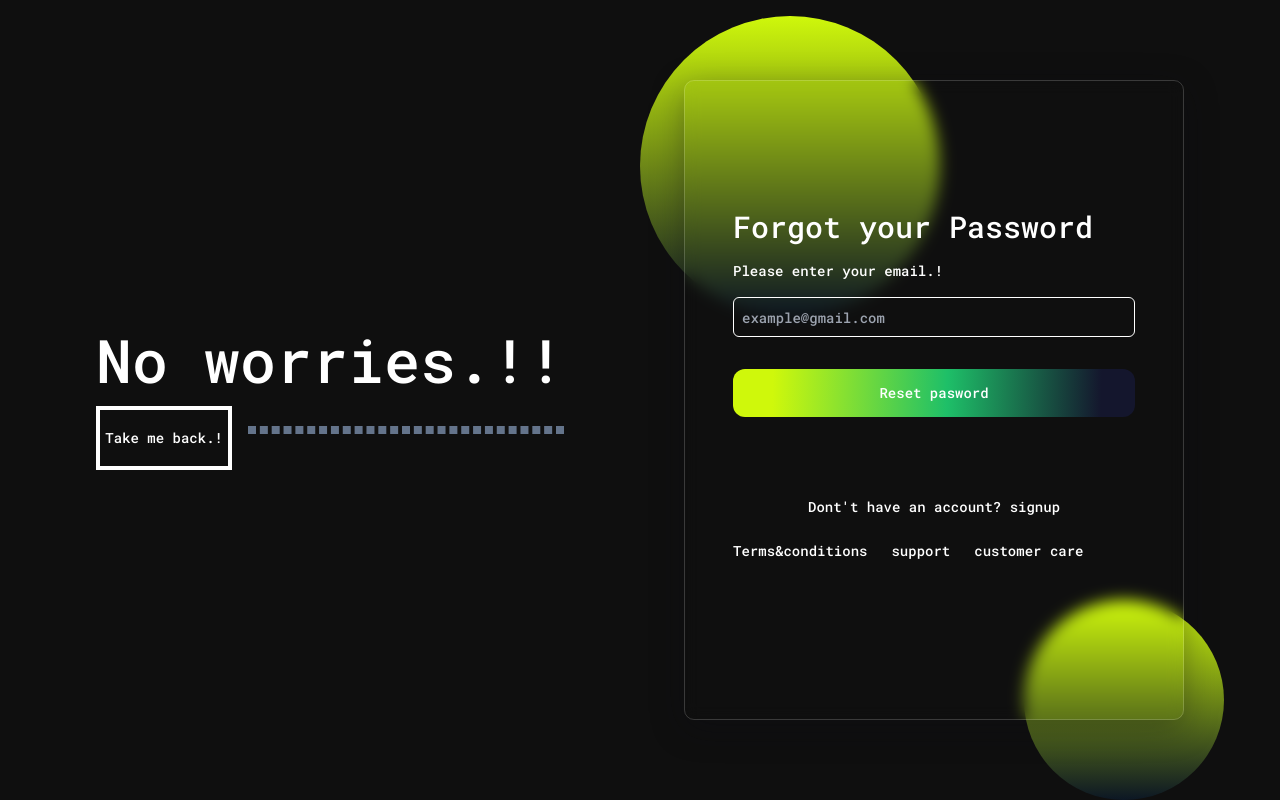
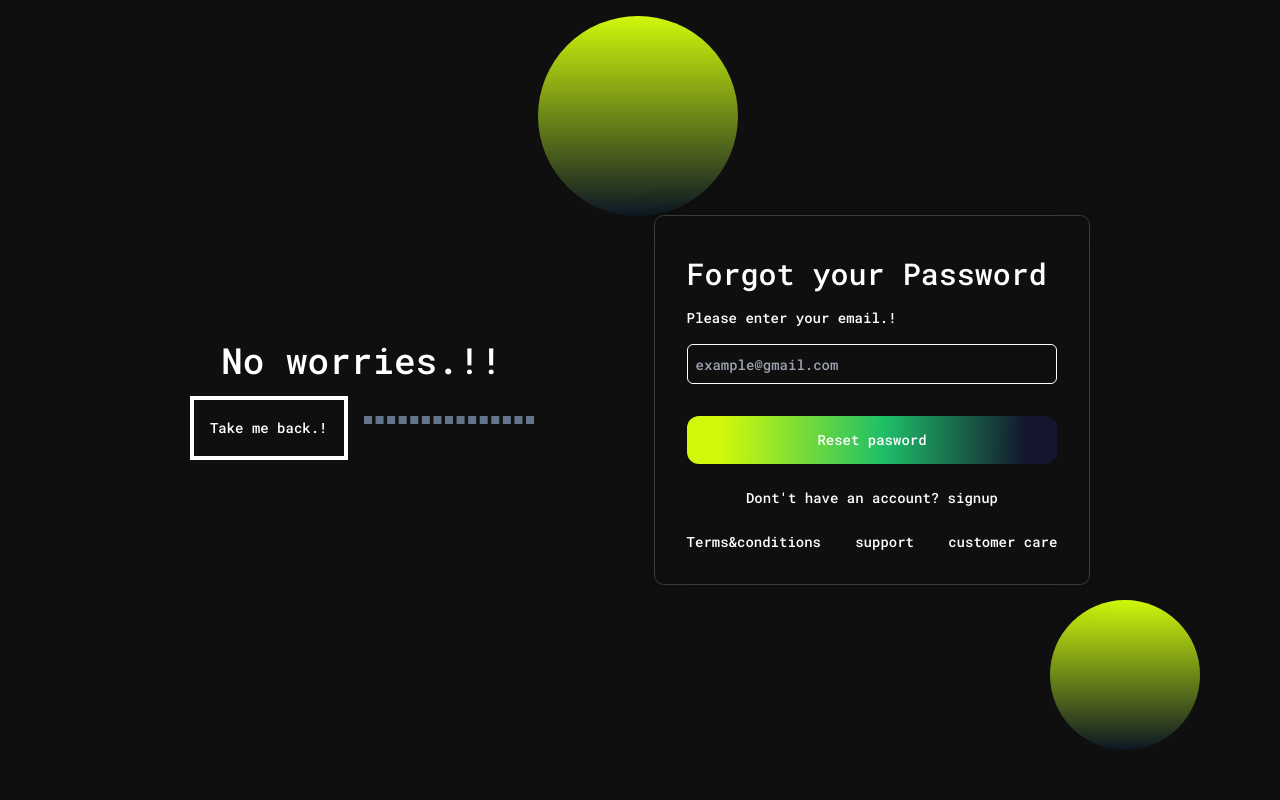
Before and after one commit to Valentin-Shyaka/RDAS, a React (Create React App) app: page /reset in a window 1280 px wide. Built offline with nearby package versions, Linux system fonts and the light colour scheme.

Commit message:
ForgotPassword page scrapping

```diff
--- a/src/components/auth/ForgotPassword.jsx
+++ b/src/components/auth/ForgotPassword.jsx
@@ -3,18 +3,18 @@ import React from 'react'
 const ForgotPassword = () => {
   return (
     <div className='text-center text-3xl justify-center p-4 flex items-center h-full w-screen gap-10'>
-      <div className='bubble w-[300px] h-[300px] absolute left-[50vw] top-[2vh]'></div>
-      <div className='bubble w-[200px] h-[200px] absolute left-[80vw] top-[75vh]'></div>
+      <div className='bubble w-[200px] h-[200px] absolute left-[42%] top-[2%]'></div>
+      <div className='bubble w-[150px] h-[150px] absolute left-[82%] top-[75%]'></div>
       <div className=' flex flex-col'>
-        <p className=' text-6xl'>No worries.!!</p>
+        <p className=' text-4xl'>No worries.!!</p>
         <div className='flex items-center gap-4'>
-        <button className=' border border-white border-[4px] w-[200px] mt-4 h-16 text-sm'>Take me back.!</button>
-        <div className='w-full border border-4 border-slate-500 border-dashed h-[1px] '></div>
+        <button className=' border border-white border-4 w-80 mt-4 h-16 text-sm'>Take me back.!</button>
+        <div className='w-full border border-4 border-slate-500 border-dashed h-1 '></div>
         </div>
       </div>
-      <div className='ml-20 w-[500px] h-[80vh] auth-glass text-left p-12 z-10'>
+      <div className='ml-20 w-[35%] h-fit auth-glass text-left p-8 z-10'>
         <div>
-        <h3 className='mt-20'>Forgot your Password</h3>
+        <h3 className='mt-2'>Forgot your Password</h3>
         <p className='text-sm mt-4'>Please enter your email.!</p>
 
         <input type='text' placeholder='example@gmail.com' className='mt-4 bg-inherit border border-white rounded-md text-sm h-10 w-full p-2 outline-none'></input>
@@ -22,13 +22,13 @@ const ForgotPassword = () => {
 
 
 
-          <button className='w-full text-sm w-full h-12 mt-8 auth-button '>Reset pasword</button>
+          <button className='w-full text-sm  h-12 mt-8 auth-button '>Reset pasword</button>
 
         </div>
 
-        <div className='text-sm text-center mt-20'>
+        <div className='text-sm text-center mt-6'>
           <p>Dont't have an account? signup</p>
-          <div className='flex gap-6 mt-6'>
+          <div className='flex  mt-6 justify-between'>
             <p>Terms&conditions</p>
             <p>support</p>
             <p>customer care</p>
```
